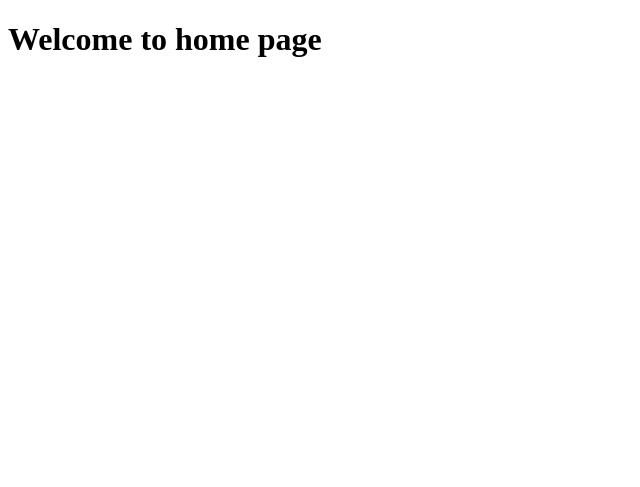
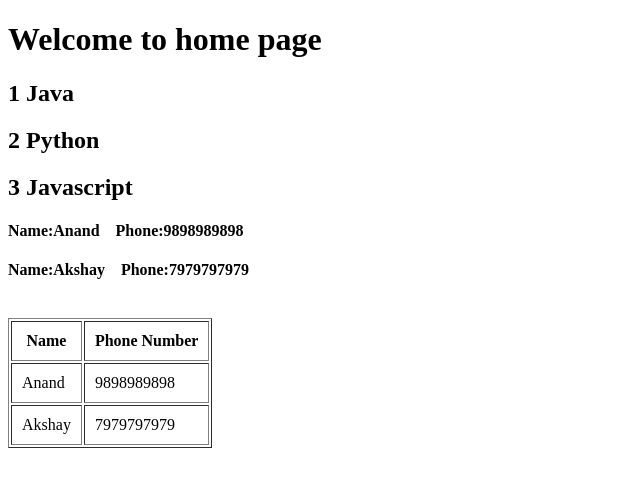
Before and after one commit to ramanath-naik/django, a Django app: page /home in a window 1280 px wide. Shown: the top 487 px of the page, without its empty margins (0-640 px from the left). Run offline with Django 5.2, Linux system fonts and the light colour scheme.

Commit message:
django template for loop

```diff
--- a/DjangoAPI/EmployeeApp/views.py
+++ b/DjangoAPI/EmployeeApp/views.py
@@ -16,7 +16,12 @@ def index(request):
 def home(request):
     data = {
         "title":"Home Page",
-        "body":"Welcome to home page"
+        "body":"Welcome to home page",
+        "clist" : ["Java", "Python", "Javascript"],
+        "student_details":[
+            {"name" : "Anand", "phone" : 9898989898},
+            {"name" : "Akshay", "phone" : 7979797979}
+        ]
     }
     return render(request,'home.html',data)
 
--- a/DjangoAPI/templates/home.html
+++ b/DjangoAPI/templates/home.html
@@ -8,5 +8,29 @@
 </head>
 <body>
     <h1>{{body}}</h1>
+    {% for n in clist %}
+    <div>
+        <h2>{{forloop.counter}} {{n}}</h2>
+    </div>
+    {% endfor %}
+
+    {% for m in student_details %}
+    <div>
+        <h4>Name:{{m.name}} &nbsp;&nbsp; Phone:{{m.phone}}</h4>
+    </div>
+    {% endfor %}
+    <br/>
+    <table border="1" cellpadding = '10'>
+        <tr>
+            <th> Name </th>
+            <th> Phone Number</th>
+        </tr>
+        {% for data in student_details %}
+        <tr>
+            <td> {{data.name}}</td>
+            <td>{{data.phone}}</td>
+        </tr>
+        {% endfor %}
+    </table>
 </body>
 </html>
```
